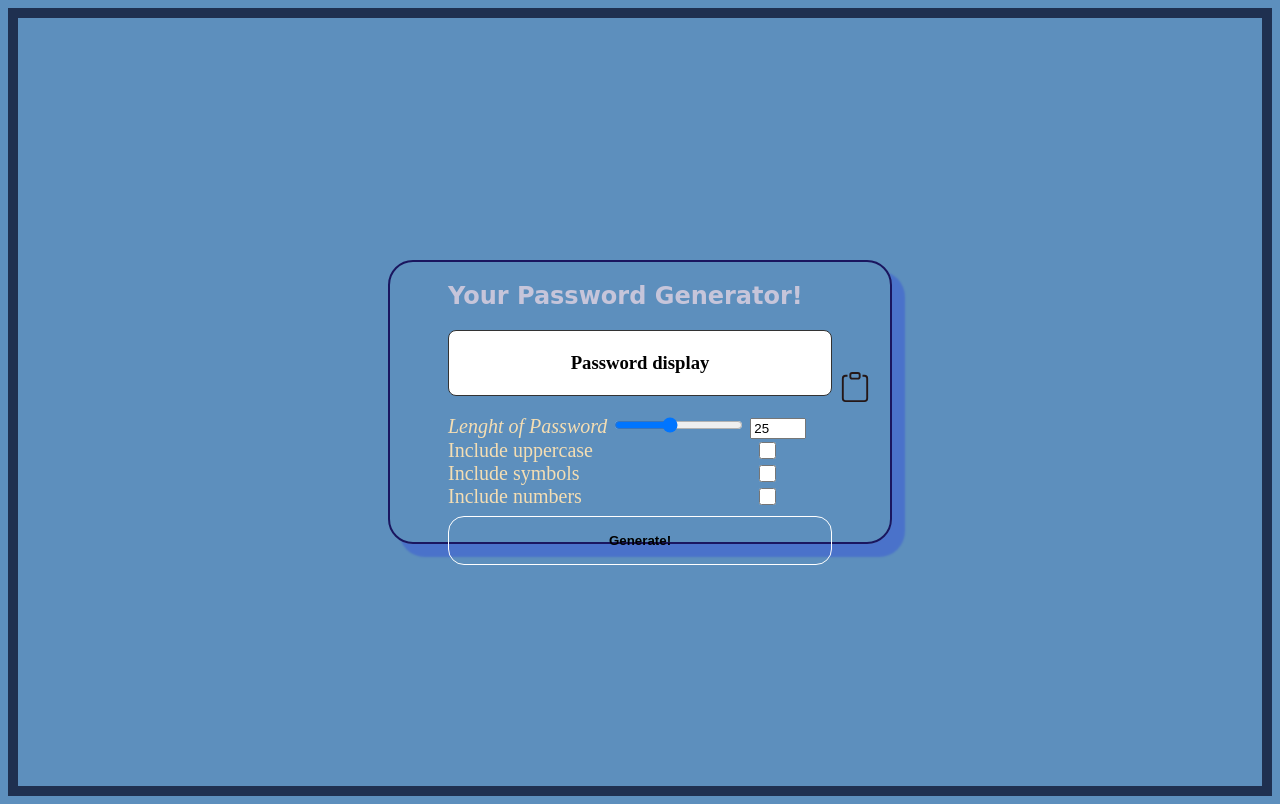
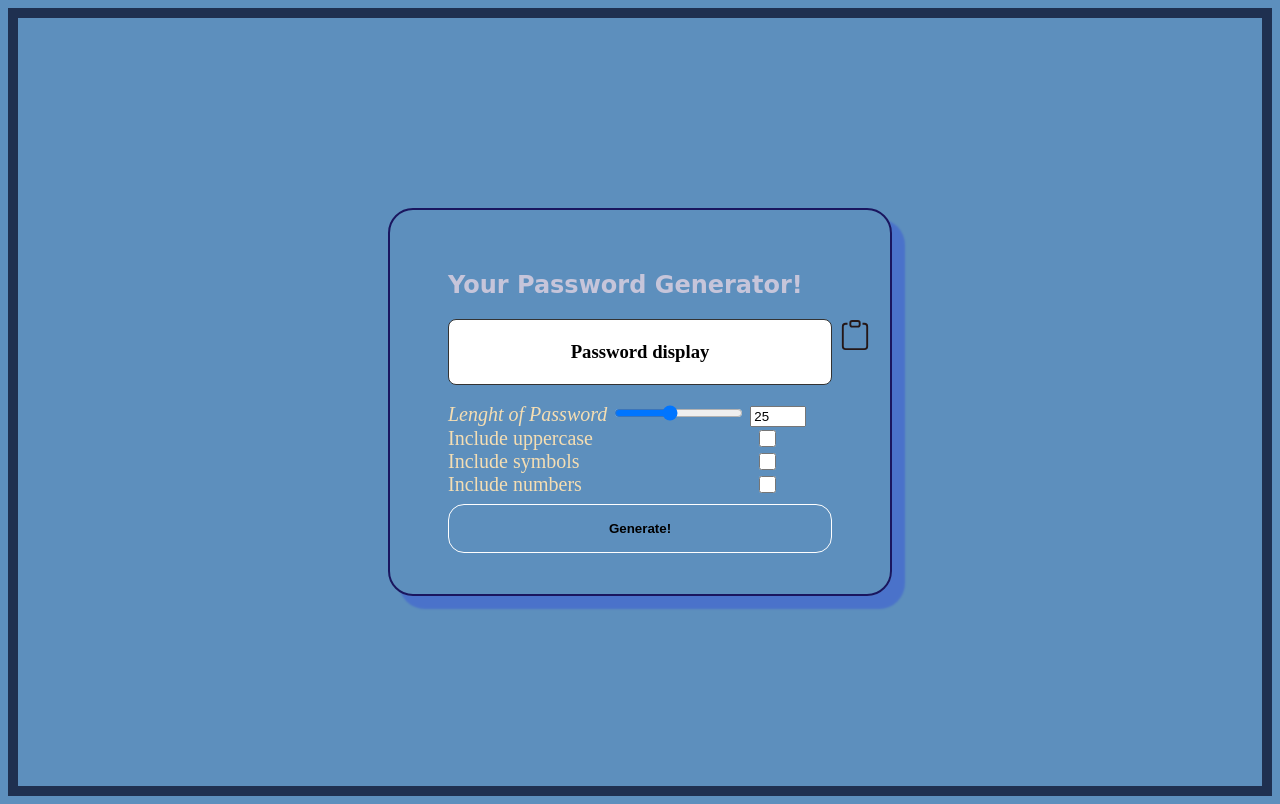
Before and after one commit to Mozes721/Password_Generator_JS, a plain HTML site: page index.html in a window 1280 px wide. Drawn offline with Linux system fonts and the light colour scheme; a web font is replaced by a local one.

Commit message:
Update styles.css

```diff
--- a/styles.css
+++ b/styles.css
@@ -17,7 +17,7 @@ section {
     box-shadow: 12px 12px 2px 1px rgba(0, 0, 255, .2);
     border-radius: 25px;
     width: 100%;
-    height: 35vh;
+    height: 50%;
     display: grid;
     align-items: center;
     justify-content: center;
```
